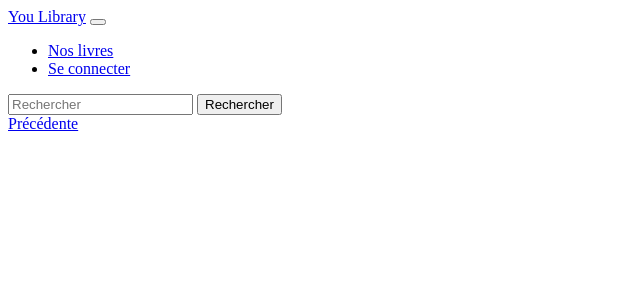
After one commit to DubMan21/You-Library, a Symfony app: template templates/main/list.html.twig in a window 1280 px wide. The commit adds this page. Shown: the top 300 px of the page, without its empty margins (0-640 px from the left). Run offline with Twig, Linux system fonts and the light colour scheme; the template is opened without the code that fills it, so the values that code supplies are empty; some libraries are stand-ins or nearby versions.

Commit message:
Movie list

```diff
--- a/templates/components/book.html.twig
+++ b/templates/components/book.html.twig
@@ -1,4 +1,4 @@
-<div class="col-sm-6 col-lg-4 mt-4">
+<div class="col-sm-6 col-lg-4 mb-4">
   <div class="card book-card">
     <div class="card-body">
       <h5 class="card-title">{{ book.title }}</h5>
@@ -17,7 +17,9 @@
       </li>
     </ul>
     <div class="card-body">
-      {# <a href="#" class="card-link">Like</a> #}
+      {# {% if app.user and not is_granted('ROLE_ADMIN')  %}
+        <a href="#" class="card-link">Like</a>
+      {% endif %} #}
       <span class="float-right">isbn : {{ book.isbn }}</span>
     </div>
   </div>
--- a/templates/components/header.html.twig
+++ b/templates/components/header.html.twig
@@ -7,7 +7,7 @@
   <div class="collapse navbar-collapse" id="navbarSupportedContent">
     <ul class="navbar-nav mr-auto">
       <li class="nav-item">
-        <a class="nav-link" href="#">Nos livres</a>
+        <a class="nav-link" href="{{ path('movies') }}">Nos livres</a>
       </li>
       {% if app.user %}
         <li class="nav-item dropdown">
--- a/templates/main/home.html.twig
+++ b/templates/main/home.html.twig
@@ -13,6 +13,6 @@
         {% include "components/book.html.twig" %}
       {% endfor %}
     </div>
-    <a href="#" class="btn btn-dark mt-4 float-right">Voir tous nos livres</a>
+    <a href="{{ path('movies') }}" class="btn btn-dark mt-4 float-right">Voir tous nos livres</a>
   </div>
 {% endblock %}
--- /dev/null
+++ b/templates/main/list.html.twig
@@ -0,0 +1,22 @@
+{% extends "base.html.twig" %}
+
+{% block title %}
+  {{ parent() }} - Nos Films
+{% endblock %}
+
+{% block body %}
+  <div class="container">
+    <div class="row mt-4">
+      {% for book in books %}
+        {% include "components/book.html.twig" %}
+      {% endfor %}
+    </div>
+    {% if previous >= 0 %}
+      <a
+        href="{{ path('movies', { offset: previous }) }}" class="btn btn-dark">Précédente</a>
+    {% endif %}
+    {% if next < books|length %}
+      <a href="{{ path('movies', { offset: next }) }}" class="btn btn-dark float-right">Prochaine</a>
+    {% endif %}
+  </div>
+{% endblock %}
```
Also changed, not shown: src/Controller/MainController.php (+16 -1 lines), src/DataFixtures/BookFixtures.php (+11 -1 lines), src/Repository/BookRepository.php (+16 -0 lines).
